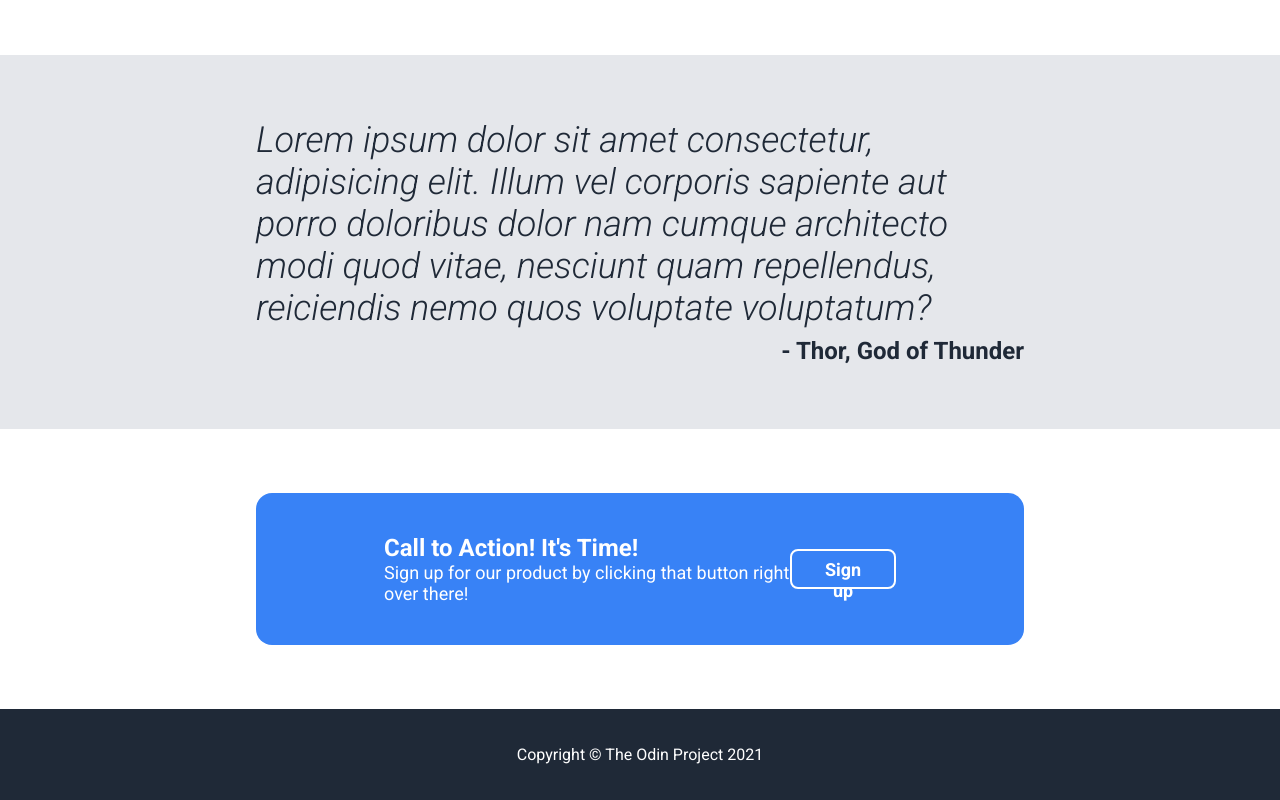
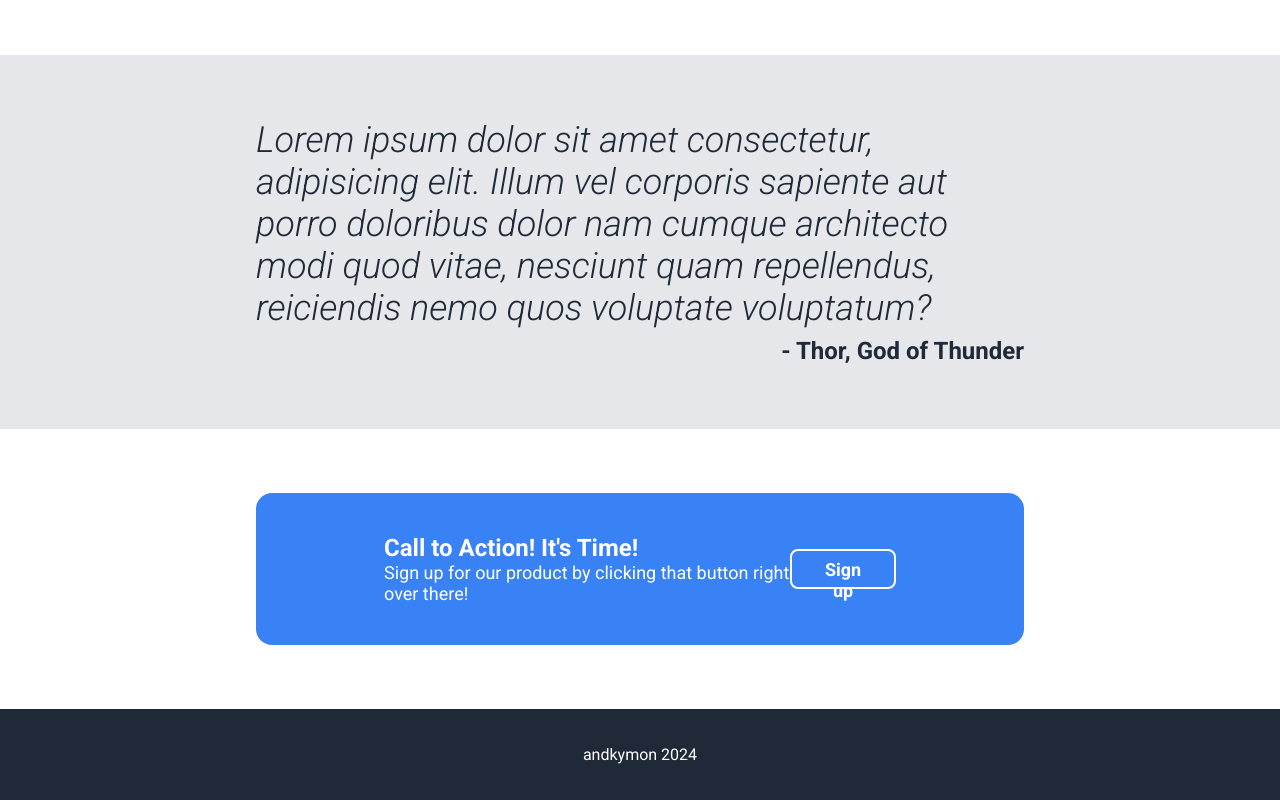
Before and after one commit to andkymon/landing-page, a plain HTML site: page index.html in a window 1280 px wide. Shown: the part 947-1747 px from the top of the page. Drawn offline with Linux system fonts and the light colour scheme.

Commit message:
Update footer content

```diff
--- a/index.html
+++ b/index.html
@@ -60,7 +60,7 @@
         </div>
     </div>
     <div class="footer">
-        <p>Copyright © The Odin Project 2021</p>
+        <p>andkymon 2024</p>
     </div>
 </body>
 </html>
```
